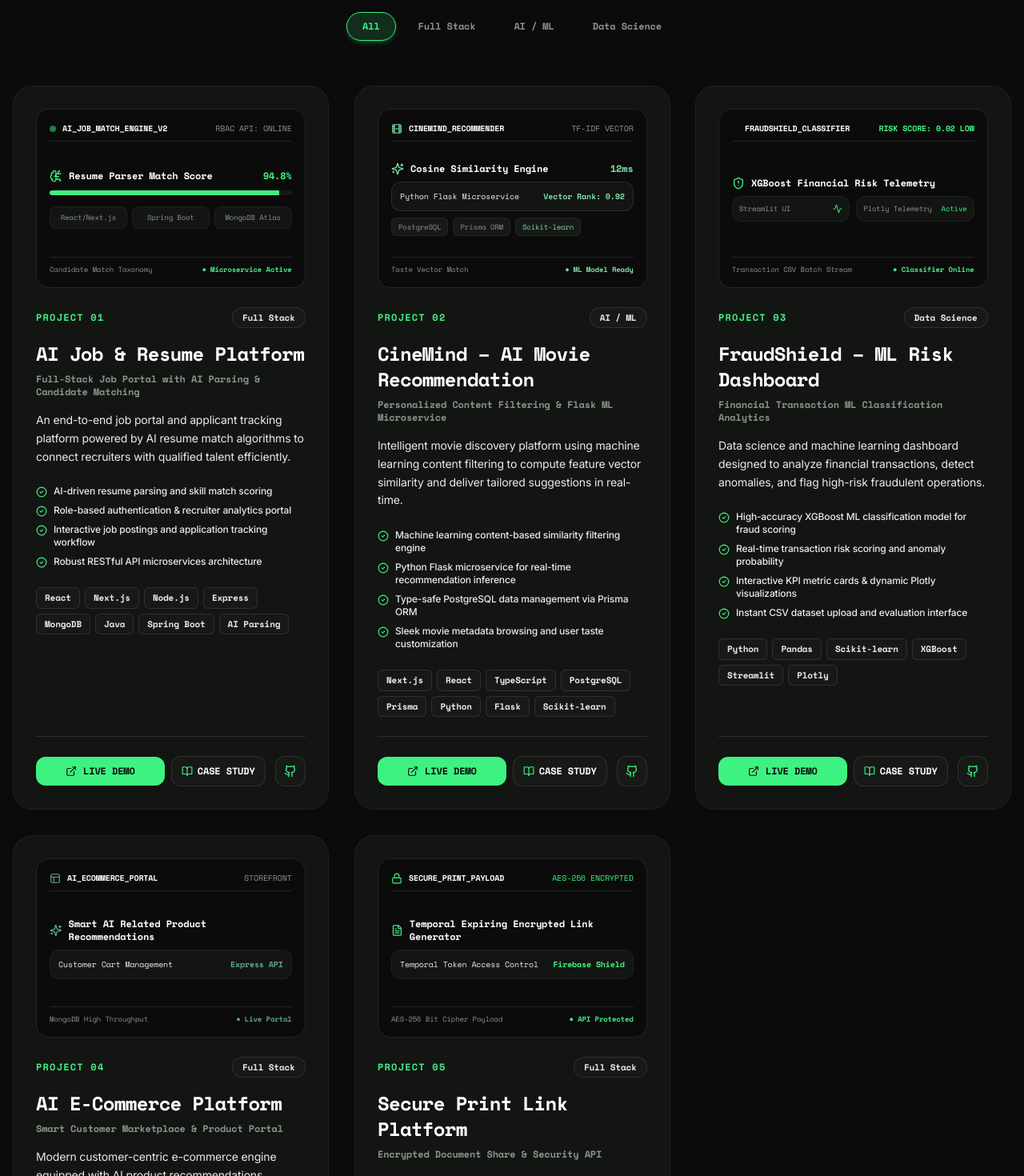
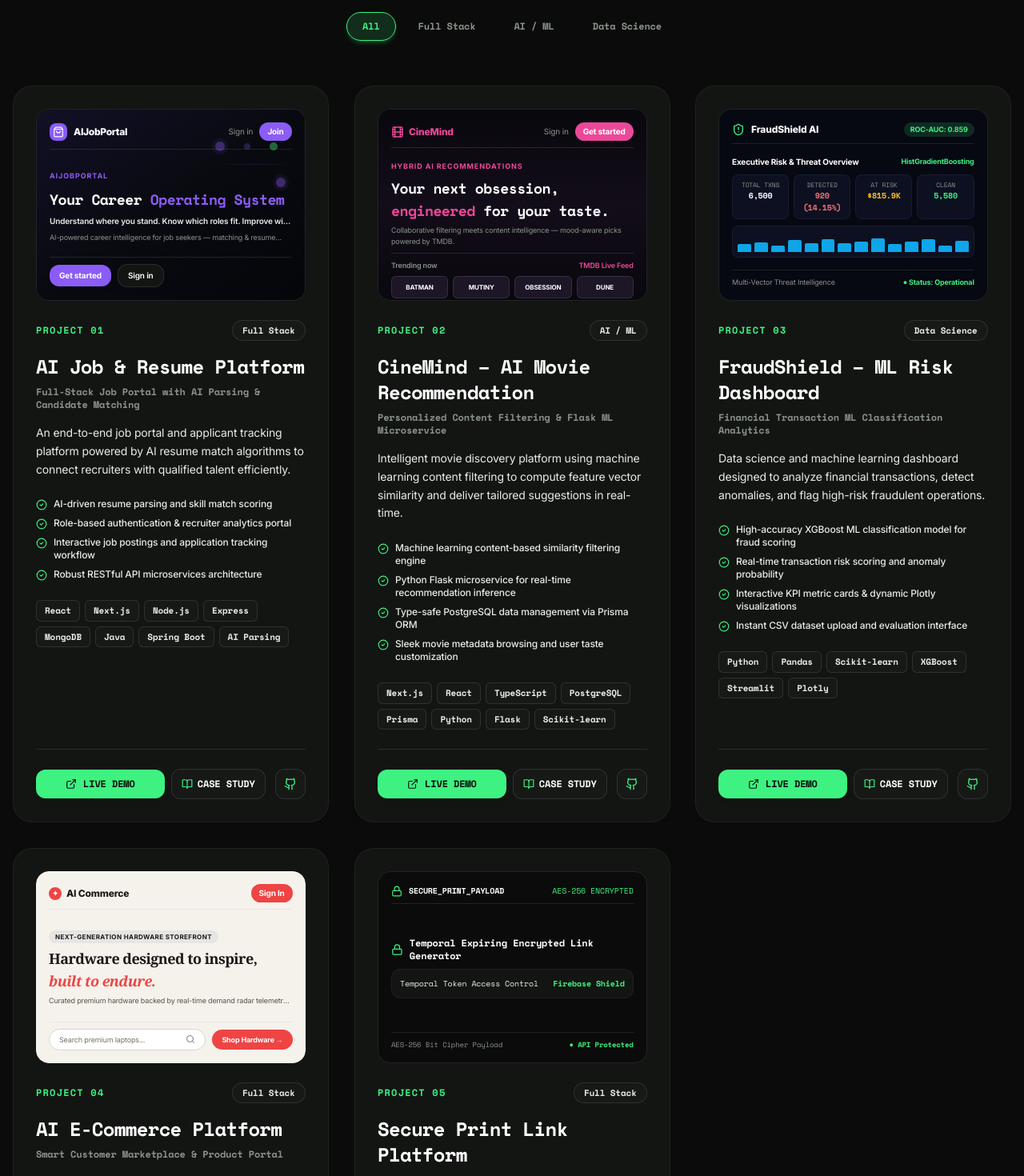
Before and after one commit to Aartid18/portfolio, a Next.js app: page / in a window 1280 px wide. Shown: the part 4700-6170 px from the top of the page at 80% size. Built offline with nearby package versions, Linux system fonts and the light colour scheme.

Commit message:
Integrate exact real front page UI screenshot layouts, headlines, metrics, and color palettes for AI Job Portal, FraudShield AI, CineMind, and AI Commerce

```diff
--- a/src/components/ProjectFrontPageMock.tsx
+++ b/src/components/ProjectFrontPageMock.tsx
@@ -2,7 +2,7 @@
 
 import React from "react";
 import { motion } from "framer-motion";
-import { Layout, Server, BrainCircuit, ShieldAlert, Lock, Activity, Sparkles, Film, Database, FileText } from "lucide-react";
+import { ShieldAlert, Sparkles, Film, Lock, Activity, Search, ShoppingBag, CreditCard, ChevronRight } from "lucide-react";
 
 interface ProjectFrontPageMockProps {
   projectId: string;
@@ -10,181 +10,220 @@ interface ProjectFrontPageMockProps {
 }
 
 export const ProjectFrontPageMock: React.FC<ProjectFrontPageMockProps> = ({ projectId, accentColor }) => {
-  // 1. AI Job Platform Signature: Data scanning line & analytical match telemetry
+  // 1. AI Job Portal (Replicating exact screenshot: "Your Career Operating System")
   if (projectId === "ai-job-platform") {
     return (
-      <div className="w-full h-48 sm:h-56 rounded-2xl bg-[#0a0b0a] border border-white/10 p-4 font-mono flex flex-col justify-between relative overflow-hidden group-hover:border-[#3ef281]/60 transition-all duration-300">
-        {/* Scanning Line Animation */}
-        <motion.div
-          className="absolute left-0 right-0 h-0.5 bg-[#3ef281] shadow-[0_0_12px_#3ef281] z-20 pointer-events-none opacity-0 group-hover:opacity-100"
-          animate={{ y: [0, 180, 0] }}
-          transition={{ repeat: Infinity, duration: 3, ease: "linear" }}
-        />
+      <div className="w-full h-52 sm:h-60 rounded-2xl bg-[#090a10] border border-white/10 p-4 font-sans flex flex-col justify-between relative overflow-hidden group-hover:border-[#8b5cf6]/60 transition-all duration-300">
+        {/* Purple Background Ambient Glow & Node Constellation */}
+        <div className="absolute inset-0 bg-gradient-to-br from-[#121026] via-[#090a10] to-[#05060a] pointer-events-none" />
 
-        {/* Header Bar */}
-        <div className="flex items-center justify-between border-b border-white/10 pb-2 text-[10px] relative z-10">
-          <div className="flex items-center gap-2">
-            <span className="w-2 h-2 rounded-full bg-[#3ef281] animate-pulse" />
-            <span className="font-bold text-white">AI_JOB_MATCH_ENGINE_V2</span>
+        {/* Constellation Nodes Visual Graphic */}
+        <div className="absolute right-4 top-10 flex flex-col gap-4 opacity-40 pointer-events-none">
+          <div className="flex items-center gap-6">
+            <span className="w-3 h-3 rounded-full bg-[#8b5cf6] ring-4 ring-[#8b5cf6]/20" />
+            <span className="w-2 h-2 rounded-full bg-[#8b5cf6]/60" />
+            <span className="w-2.5 h-2.5 rounded-full bg-[#3ef281]" />
           </div>
-          <span className="text-[#8a938a]">RBAC API: ONLINE</span>
-        </div>
-
-        {/* Hero Front Page Mock Content */}
-        <div className="space-y-2.5 py-2 relative z-10">
-          <div className="text-xs font-black text-white flex items-center justify-between font-display">
-            <span className="flex items-center gap-2">
-              <BrainCircuit className="w-4 h-4 text-[#3ef281]" />
-              Resume Parser Match Score
-            </span>
-            <span className="text-[#3ef281] font-bold tabular-data">94.8%</span>
-          </div>
-
-          <div className="w-full h-1.5 bg-[#171917] rounded-full overflow-hidden">
-            <motion.div
-              className="h-full bg-[#3ef281]"
-              initial={{ width: "0%" }}
-              whileInView={{ width: "94.8%" }}
-              viewport={{ once: true }}
-              transition={{ duration: 1, ease: "easeOut" }}
-            />
-          </div>
-
-          <div className="grid grid-cols-3 gap-1.5 text-[9px] pt-1">
-            <div className="p-1.5 rounded-lg bg-[#131513] border border-white/5 text-[#8a938a] text-center">
-              React/Next.js
-            </div>
-            <div className="p-1.5 rounded-lg bg-[#131513] border border-white/5 text-[#8a938a] text-center">
-              Spring Boot
-            </div>
-            <div className="p-1.5 rounded-lg bg-[#131513] border border-white/5 text-[#8a938a] text-center">
-              MongoDB Atlas
-            </div>
+          <div className="w-24 h-px bg-gradient-to-r from-transparent via-[#8b5cf6]/40 to-transparent" />
+          <div className="flex items-center justify-end gap-4 pr-2">
+            <span className="w-3 h-3 rounded-full bg-[#8b5cf6] ring-4 ring-[#8b5cf6]/20" />
           </div>
         </div>
 
-        {/* Footer telemetry */}
-        <div className="pt-2 border-t border-white/10 flex justify-between text-[9px] text-[#8a938a] relative z-10">
-          <span>Candidate Match Taxonomy</span>
-          <span className="text-[#3ef281] font-bold">● Microservice Active</span>
+        {/* Real Navigation Header */}
+        <div className="flex items-center justify-between border-b border-white/10 pb-2.5 relative z-10">
+          <div className="flex items-center gap-2">
+            <div className="p-1 rounded-lg bg-[#8b5cf6] text-white">
+              <ShoppingBag className="w-3.5 h-3.5" />
+            </div>
+            <span className="font-extrabold text-white text-xs tracking-tight">AIJobPortal</span>
+          </div>
+          <div className="flex items-center gap-2">
+            <span className="text-[10px] text-[#8a938a]">Sign in</span>
+            <span className="px-2.5 py-1 rounded-full bg-[#8b5cf6] text-white text-[10px] font-bold">Join</span>
+          </div>
+        </div>
+
+        {/* Real Front Page Hero Content */}
+        <div className="py-2 space-y-1.5 relative z-10">
+          <span className="text-[9px] font-bold uppercase tracking-widest text-[#8b5cf6]">AIJOBPORTAL</span>
+          <h4 className="text-base sm:text-lg font-black text-white leading-tight font-display">
+            Your Career <span className="text-[#8b5cf6]">Operating System</span>
+          </h4>
+          <p className="text-[10px] text-[#e9ece7] font-semibold line-clamp-1">
+            Understand where you stand. Know which roles fit. Improve with clarity.
+          </p>
+          <p className="text-[9px] text-[#8a938a] line-clamp-1 font-normal">
+            AI-powered career intelligence for job seekers — matching & resume insights.
+          </p>
+        </div>
+
+        {/* Real CTAs */}
+        <div className="pt-2 border-t border-white/10 flex items-center gap-2 relative z-10">
+          <span className="px-3 py-1.5 rounded-xl bg-[#8b5cf6] text-white text-[10px] font-bold shadow-md">
+            Get started
+          </span>
+          <span className="px-3 py-1.5 rounded-xl bg-[#131513] border border-white/10 text-white text-[10px] font-semibold">
+            Sign in
+          </span>
         </div>
       </div>
     );
   }
 
-  // 2. CineMind Signature: Cinematic film frame & TF-IDF similarity score
-  if (projectId === "cinemind-movie-rec") {
+  // 2. FraudShield AI (Replicating exact screenshot: "FraudShield AI - Risk Analytics")
+  if (projectId === "fraud-detection") {
     return (
-      <div className="w-full h-48 sm:h-56 rounded-2xl bg-[#0a0b0a] border border-white/10 p-4 font-mono flex flex-col justify-between relative overflow-hidden group-hover:border-[#7fdca4]/60 transition-all duration-300">
-        <div className="flex items-center justify-between border-b border-white/10 pb-2 text-[10px]">
+      <div className="w-full h-52 sm:h-60 rounded-2xl bg-[#060812] border border-white/10 p-4 font-sans flex flex-col justify-between relative overflow-hidden group-hover:border-[#3ef281]/60 transition-all duration-300">
+        {/* Header Bar */}
+        <div className="flex items-center justify-between border-b border-white/10 pb-2 relative z-10">
           <div className="flex items-center gap-2">
-            <Film className="w-3.5 h-3.5 text-[#7fdca4]" />
-            <span className="font-bold text-white">CINEMIND_RECOMMENDER</span>
+            <ShieldAlert className="w-4 h-4 text-[#3ef281]" />
+            <span className="font-extrabold text-white text-xs">FraudShield AI</span>
           </div>
-          <span className="text-[#8a938a]">TF-IDF VECTOR</span>
+          <span className="px-2 py-0.5 rounded-full bg-[#3ef281]/15 text-[#3ef281] text-[9px] font-bold">
+            ROC-AUC: 0.859
+          </span>
         </div>
 
-        <div className="space-y-2 py-2">
-          <div className="text-xs font-black text-white flex items-center justify-between font-display">
-            <span className="flex items-center gap-2">
-              <Sparkles className="w-4 h-4 text-[#7fdca4]" />
-              Cosine Similarity Engine
-            </span>
-            <span className="text-[#7fdca4] font-bold tabular-data">12ms</span>
+        {/* Real Screenshot Telemetry Widgets */}
+        <div className="space-y-2 py-1.5 relative z-10">
+          <div className="text-[10px] font-bold text-white flex items-center justify-between">
+            <span>Executive Risk & Threat Overview</span>
+            <span className="text-[#3ef281] text-[9px]">HistGradientBoosting</span>
           </div>
 
-          <div className="p-2.5 rounded-xl bg-[#131513] border border-white/10 text-[10px] text-[#e9ece7] flex justify-between items-center">
-            <span>Python Flask Microservice</span>
-            <span className="text-[#7fdca4] font-bold">Vector Rank: 0.92</span>
+          <div className="grid grid-cols-4 gap-1.5 text-center text-[8px] font-mono">
+            <div className="p-1.5 rounded-lg bg-[#0d1021] border border-white/5">
+              <span className="text-[#8a938a] block">TOTAL TXNS</span>
+              <strong className="text-white text-[10px]">6,500</strong>
+            </div>
+            <div className="p-1.5 rounded-lg bg-[#0d1021] border border-white/5">
+              <span className="text-[#8a938a] block">DETECTED</span>
+              <strong className="text-red-400 text-[10px]">920 (14.15%)</strong>
+            </div>
+            <div className="p-1.5 rounded-lg bg-[#0d1021] border border-white/5">
+              <span className="text-[#8a938a] block">AT RISK</span>
+              <strong className="text-amber-400 text-[10px]">$815.9K</strong>
+            </div>
+            <div className="p-1.5 rounded-lg bg-[#0d1021] border border-white/5">
+              <span className="text-[#8a938a] block">CLEAN</span>
+              <strong className="text-[#3ef281] text-[10px]">5,580</strong>
+            </div>
           </div>
 
-          <div className="flex gap-1.5 text-[9px]">
-            <span className="px-2 py-1 rounded-md bg-[#171917] border border-white/5 text-[#8a938a]">PostgreSQL</span>
-            <span className="px-2 py-1 rounded-md bg-[#171917] border border-white/5 text-[#8a938a]">Prisma ORM</span>
-            <span className="px-2 py-1 rounded-md bg-[#171917] border border-white/5 text-[#7fdca4]">Scikit-learn</span>
+          {/* Mini Line Velocity Simulation */}
+          <div className="h-10 w-full bg-[#0d1021] rounded-lg p-1.5 flex items-end gap-1 border border-white/5">
+            {[35, 45, 30, 55, 40, 60, 42, 50, 65, 38, 48, 58, 30, 52].map((val, idx) => (
+              <div key={idx} className="flex-1 bg-sky-500 rounded-t-sm" style={{ height: `${val}%` }} />
+            ))}
           </div>
         </div>
 
-        <div className="pt-2 border-t border-white/10 flex justify-between text-[9px] text-[#8a938a]">
-          <span>Taste Vector Match</span>
-          <span className="text-[#7fdca4] font-bold">● ML Model Ready</span>
+        {/* Footer Status */}
+        <div className="pt-2 border-t border-white/10 flex justify-between text-[9px] text-[#8a938a] relative z-10">
+          <span>Multi-Vector Threat Intelligence</span>
+          <span className="text-[#3ef281] font-bold">● Status: Operational</span>
         </div>
       </div>
     );
   }
 
-  // 3. FraudShield Signature: XGBoost risk score indicator & live telemetry pulse
-  if (projectId === "fraud-detection") {
+  // 3. CineMind (Replicating exact screenshot: "Your next obsession, engineered for your taste.")
+  if (projectId === "cinemind-movie-rec") {
     return (
-      <div className="w-full h-48 sm:h-56 rounded-2xl bg-[#0a0b0a] border border-white/10 p-4 font-mono flex flex-col justify-between relative overflow-hidden group-hover:border-[#3ef281]/60 transition-all duration-300">
-        <div className="flex items-center justify-between border-b border-white/10 pb-2 text-[10px]">
-          <div className="flex items-center gap-2">
-            <span className="w-2 h-2 rounded-full bg-[#3ef281] animate-ping" />
-            <span className="font-bold text-white">FRAUDSHIELD_CLASSIFIER</span>
+      <div className="w-full h-52 sm:h-60 rounded-2xl bg-[#09080d] border border-white/10 p-4 font-sans flex flex-col justify-between relative overflow-hidden group-hover:border-[#ec4899]/60 transition-all duration-300">
+        {/* Cinematic Backdrop Gradient */}
+        <div className="absolute inset-0 bg-gradient-to-t from-[#09080d] via-[#150e1d]/80 to-[#09080d] pointer-events-none" />
+
+        {/* Header */}
+        <div className="flex items-center justify-between border-b border-white/10 pb-2 relative z-10">
+          <div className="flex items-center gap-1.5">
+            <Film className="w-4 h-4 text-[#ec4899]" />
+            <span className="font-extrabold text-[#ec4899] text-xs">CineMind</span>
           </div>
-          <span className="text-[#3ef281] font-bold tabular-data">RISK SCORE: 0.02 LOW</span>
-        </div>
-
-        <div className="space-y-2 py-2">
-          <div className="text-xs font-black text-white flex items-center gap-2 font-display">
-            <ShieldAlert className="w-4 h-4 text-[#3ef281]" />
-            <span>XGBoost Financial Risk Telemetry</span>
-          </div>
-
-          <div className="grid grid-cols-2 gap-2 text-[9px]">
-            <div className="p-2 rounded-xl bg-[#131513] border border-white/5 text-[#8a938a] flex items-center justify-between">
-              <span>Streamlit UI</span>
-              <Activity className="w-3 h-3 text-[#3ef281]" />
-            </div>
-            <div className="p-2 rounded-xl bg-[#131513] border border-white/5 text-[#8a938a] flex items-center justify-between">
-              <span>Plotly Telemetry</span>
-              <span className="text-[#3ef281]">Active</span>
-            </div>
+          <div className="flex items-center gap-2 text-[10px]">
+            <span className="text-[#8a938a]">Sign in</span>
+            <span className="px-2.5 py-1 rounded-full bg-[#ec4899] text-white font-bold">Get started</span>
           </div>
         </div>
 
-        <div className="pt-2 border-t border-white/10 flex justify-between text-[9px] text-[#8a938a]">
-          <span>Transaction CSV Batch Stream</span>
-          <span className="text-[#3ef281] font-bold">● Classifier Online</span>
+        {/* Hero Content */}
+        <div className="py-2 space-y-1 relative z-10">
+          <span className="text-[9px] font-bold uppercase tracking-widest text-[#ec4899]">HYBRID AI RECOMMENDATIONS</span>
+          <h4 className="text-base sm:text-lg font-black text-white leading-tight font-display">
+            Your next obsession, <span className="text-[#ec4899]">engineered</span> for your taste.
+          </h4>
+          <p className="text-[9px] text-[#8a938a] line-clamp-2">
+            Collaborative filtering meets content intelligence — mood-aware picks powered by TMDB.
+          </p>
+        </div>
+
+        {/* Trending Movie Strip */}
+        <div className="pt-2 border-t border-white/10 relative z-10">
+          <div className="text-[9px] text-[#8a938a] font-semibold mb-1.5 flex justify-between">
+            <span>Trending now</span>
+            <span className="text-[#ec4899]">TMDB Live Feed</span>
+          </div>
+          <div className="grid grid-cols-4 gap-1.5">
+            {["BATMAN", "MUTINY", "OBSESSION", "DUNE"].map((title) => (
+              <div key={title} className="h-7 rounded-md bg-[#1d1627] border border-white/10 flex items-center justify-center text-[8px] font-bold text-white">
+                {title}
+              </div>
+            ))}
+          </div>
         </div>
       </div>
     );
   }
 
-  // 4. AI E-Commerce Signature: Product catalog matrix & recommendation badge
+  // 4. AI Commerce (Replicating exact screenshot: "Hardware designed to inspire, built to endure.")
   if (projectId === "ai-ecommerce") {
     return (
-      <div className="w-full h-48 sm:h-56 rounded-2xl bg-[#0a0b0a] border border-white/10 p-4 font-mono flex flex-col justify-between relative overflow-hidden group-hover:border-[#5ea88a]/60 transition-all duration-300">
-        <div className="flex items-center justify-between border-b border-white/10 pb-2 text-[10px]">
-          <div className="flex items-center gap-2">
-            <Layout className="w-3.5 h-3.5 text-[#5ea88a]" />
-            <span className="font-bold text-white">AI_ECOMMERCE_PORTAL</span>
+      <div className="w-full h-52 sm:h-60 rounded-2xl bg-[#f5f2eb] text-[#1c1917] p-4 font-sans flex flex-col justify-between relative overflow-hidden group-hover:ring-2 group-hover:ring-[#ef4444] transition-all duration-300">
+        {/* Header Bar */}
+        <div className="flex items-center justify-between border-b border-[#e7e5e4] pb-2 relative z-10">
+          <div className="flex items-center gap-1.5">
+            <span className="w-4 h-4 rounded-full bg-[#ef4444] text-white flex items-center justify-center text-[9px] font-bold">
+              ✦
+            </span>
+            <span className="font-extrabold text-[#1c1917] text-xs">AI Commerce</span>
           </div>
-          <span className="text-[#8a938a]">STOREFRONT</span>
+          <span className="px-2.5 py-1 rounded-full bg-[#ef4444] text-white text-[10px] font-bold">
+            Sign In
+          </span>
         </div>
 
-        <div className="space-y-2 py-2">
-          <div className="text-xs font-black text-white flex items-center gap-2 font-display">
-            <Sparkles className="w-4 h-4 text-[#5ea88a]" />
-            <span>Smart AI Related Product Recommendations</span>
-          </div>
-          <div className="p-2.5 rounded-xl bg-[#131513] border border-white/5 text-[10px] text-[#e9ece7] flex justify-between items-center">
-            <span>Customer Cart Management</span>
-            <span className="text-[#5ea88a] font-bold">Express API</span>
-          </div>
+        {/* Hero Content */}
+        <div className="py-2 space-y-1 relative z-10">
+          <span className="text-[8px] font-bold uppercase tracking-wider px-2 py-0.5 rounded-full bg-[#e7e5e4] text-[#1c1917] inline-block">
+            NEXT-GENERATION HARDWARE STOREFRONT
+          </span>
+          <h4 className="text-base sm:text-lg font-black text-[#1c1917] leading-tight font-serif">
+            Hardware designed to inspire, <span className="text-[#ef4444] italic">built to endure.</span>
+          </h4>
+          <p className="text-[9px] text-[#57534e] line-clamp-1">
+            Curated premium hardware backed by real-time demand radar telemetry & price-drop tracking.
+          </p>
         </div>
 
-        <div className="pt-2 border-t border-white/10 flex justify-between text-[9px] text-[#8a938a]">
-          <span>MongoDB High Throughput</span>
-          <span className="text-[#5ea88a] font-bold">● Live Portal</span>
+        {/* Search & Action Chips */}
+        <div className="pt-2 border-t border-[#e7e5e4] flex items-center justify-between gap-2 relative z-10">
+          <div className="flex-1 px-3 py-1.5 rounded-full bg-white border border-[#d6d3d1] text-[9px] text-[#78716c] flex items-center justify-between">
+            <span>Search premium laptops...</span>
+            <Search className="w-3 h-3 text-[#78716c]" />
+          </div>
+          <span className="px-3 py-1.5 rounded-full bg-[#ef4444] text-white text-[9px] font-bold shrink-0">
+            Shop Hardware →
+          </span>
         </div>
       </div>
     );
   }
 
-  // 5. Secure Print Link Signature: Encryption token & temporary expiration stream
+  // 5. Secure Print Link
   return (
-    <div className="w-full h-48 sm:h-56 rounded-2xl bg-[#0a0b0a] border border-white/10 p-4 font-mono flex flex-col justify-between relative overflow-hidden group-hover:border-[#3ef281]/60 transition-all duration-300">
+    <div className="w-full h-52 sm:h-60 rounded-2xl bg-[#0a0b0a] border border-white/10 p-4 font-mono flex flex-col justify-between relative overflow-hidden group-hover:border-[#3ef281]/60 transition-all duration-300">
       <div className="flex items-center justify-between border-b border-white/10 pb-2 text-[10px]">
         <div className="flex items-center gap-2">
           <Lock className="w-3.5 h-3.5 text-[#3ef281]" />
@@ -195,7 +234,7 @@ export const ProjectFrontPageMock: React.FC<ProjectFrontPageMockProps> = ({ proj
 
       <div className="space-y-2 py-2">
         <div className="text-xs font-black text-white flex items-center gap-2 font-display">
-          <FileText className="w-4 h-4 text-[#3ef281]" />
+          <Lock className="w-4 h-4 text-[#3ef281]" />
           <span>Temporal Expiring Encrypted Link Generator</span>
         </div>
         <div className="p-2.5 rounded-xl bg-[#131513] border border-white/5 text-[10px] text-[#e9ece7] flex justify-between items-center">
```
